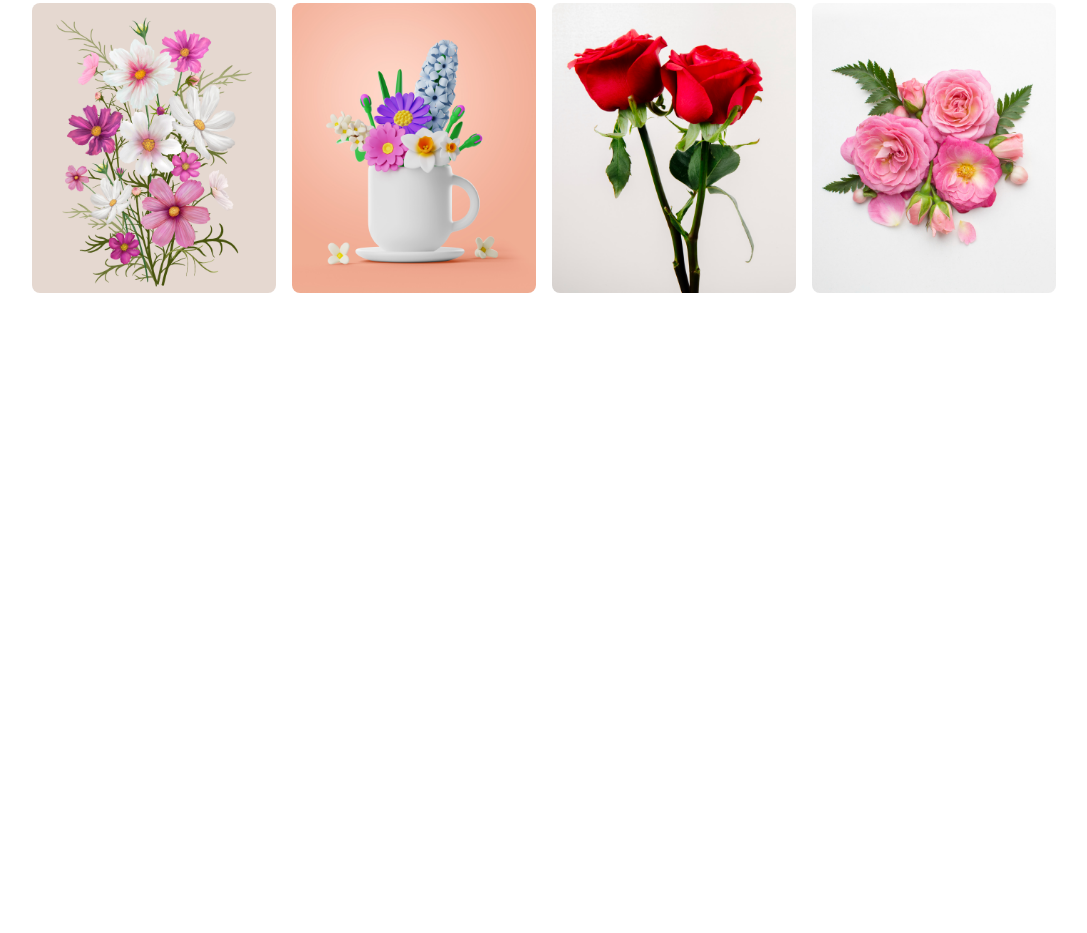
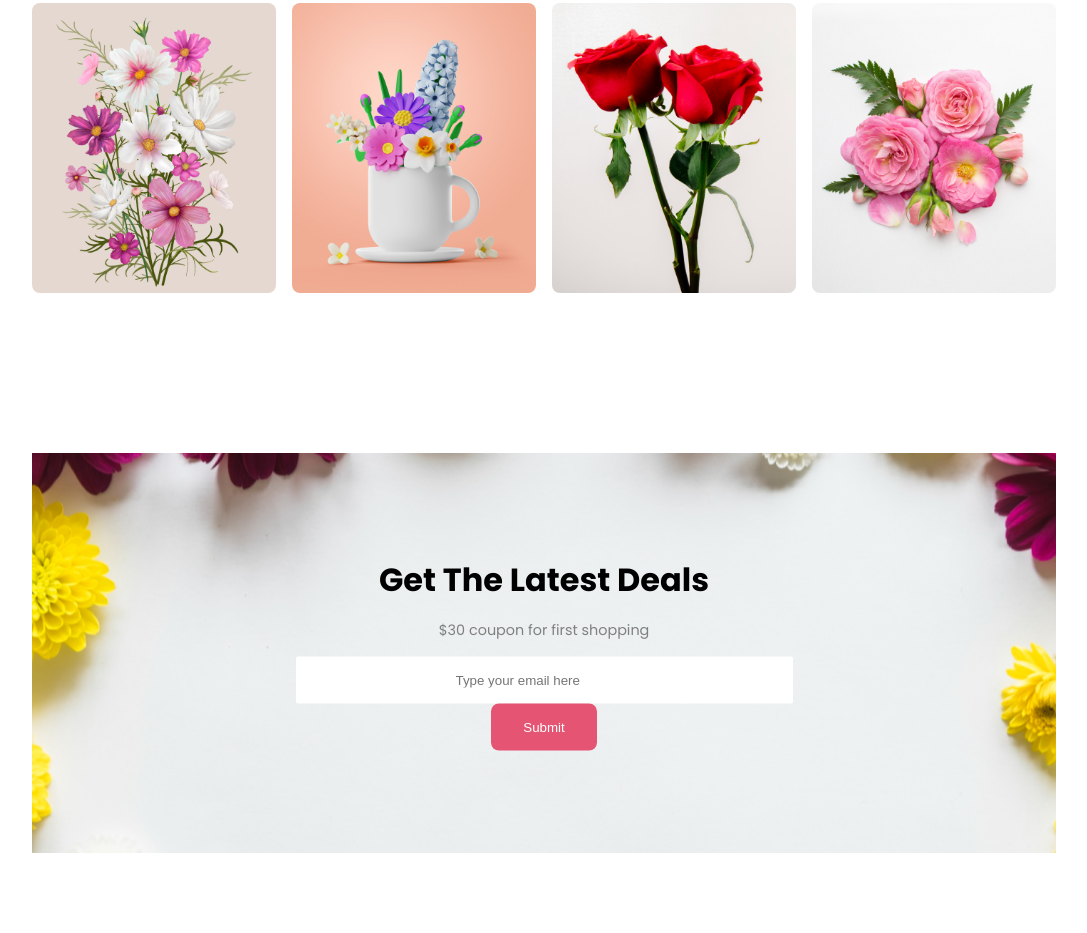
Before and after one commit to rubayedahm/Garden-Grace, a plain HTML site: page index.html in a window 1280 px wide. Shown: the part 2251-3184 px from the top of the page, without its empty margins (96-1183 px from the left). Before the commit the page ends 2624 px from the top, so only its background shows below. Drawn offline with Linux system fonts and the light colour scheme.

Commit message:
newsletter section added

```diff
--- a/index.html
+++ b/index.html
@@ -99,13 +99,27 @@
                         content of a page when looking at its layout.</p>
                 </div>
                 <div class="portfolio_items">
-                    <div class="portfolio_item"><img src="Flower Asset/Rectangle 4.png" alt=""></div>
+                    <div class="portfolio_item"><img src="Flower Asset/Rectangle 4.png" alt="flower image"></div>
                     <div class="portfolio_item"><img src="Flower Asset/Rectangle 5.png" alt=""></div>
                     <div class="portfolio_item"><img src="Flower Asset/Rectangle 6.png" alt=""></div>
                     <div class="portfolio_item"><img src="Flower Asset/Flower 01.png" alt=""></div>
                 </div>
             </div>
            </section>
+
+           <!-- Newsletter -->
+            <section class="newsletter">
+                <div class="container">
+                    <div class="newsletter_info">
+                        <h3>Get the latest deals</h3>
+                        <p>$30 coupon for first shopping</p>
+                        <form>
+                            <input type="email" placeholder="Type your email here" class="newsletter_mail">
+                            <input type="submit" value="Submit" class="btn">
+                        </form>
+                    </div>
+                </div>
+            </section>
     </main>
     <footer></footer>
 </body>
--- a/styles/style.css
+++ b/styles/style.css
@@ -163,3 +163,41 @@ section {
     height: 100%;
     border-radius: 8px;
 }
+
+/* Newsletter */
+.newsletter {
+    position: relative;
+}
+
+.newsletter .container {
+    background-image: url("../Flower\ Asset/Rectangle 9.png");
+    background-position: center;
+    background-repeat: no-repeat;
+    height: 50vh;
+}
+
+.newsletter_info {
+    position: absolute;
+    top: 50%;
+    left: 50%;
+    transform: translate(-50%, -50%);
+    text-align: center;
+}
+
+.newsletter_info h3 {
+    font-size: 2rem;
+    text-transform: capitalize;
+}
+
+.newsletter_info p {
+    margin: 1rem 0;
+    font-size: .9rem;
+    color: grey;
+}
+
+.newsletter_mail {
+    padding: 1rem 10rem;
+    border: none;
+    outline: none;
+    border-radius: 2px;
+}
```
